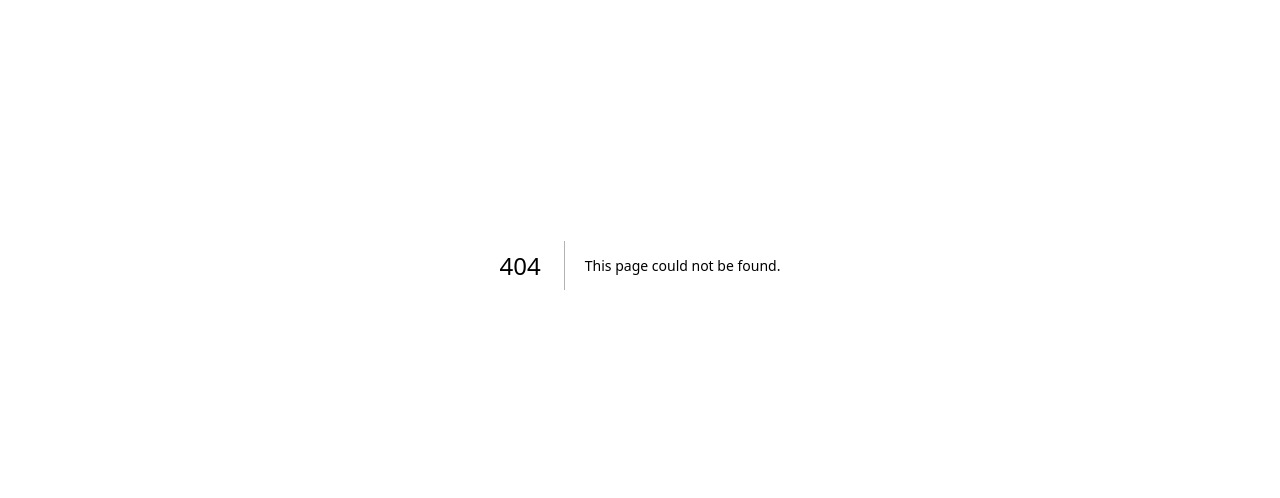
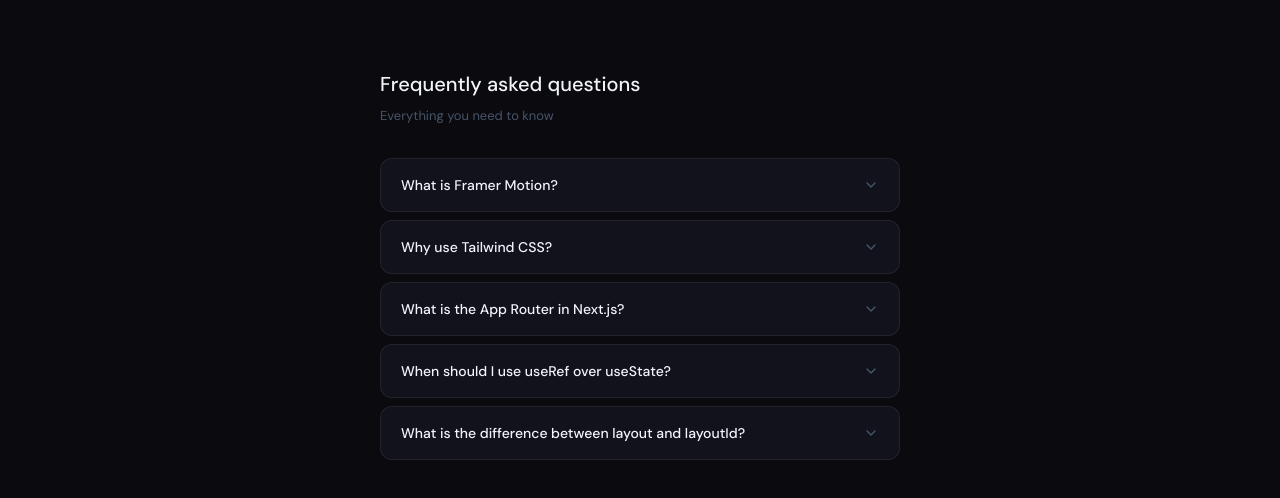
Before and after one commit to YanderuxTea/daily-ui-lab, a Next.js app: page /accordion in a window 1280 px wide. Before the commit this address had no page. Shown: the part 208-706 px from the top of the page. Built offline with nearby package versions, Linux system fonts and the light colour scheme; a web font is replaced by a local one.

Commit message:
Добавлена новая работа: "Аккордеон"

```diff
--- /dev/null
+++ b/app/accordion/page.tsx
@@ -0,0 +1,18 @@
+import AccordionContainer from "@/components/accordion/AccordionContainer";
+import { dm_sans } from "@/lib/font";
+
+export default function APage() {
+  return (
+    <main
+      className={`flex flex-col min-h-screen bg-acc-bg text-acc-text-title w-full items-center justify-center ${dm_sans.className} p-2.5`}
+    >
+      <div className={"flex flex-col w-full max-w-130"}>
+        <p className={"mb-2 text-xl font-medium"}>Frequently asked questions</p>
+        <p className={"mb-8 text-[13px] text-acc-icon"}>
+          Everything you need to know
+        </p>
+      </div>
+      <AccordionContainer />
+    </main>
+  );
+}
--- a/app/file-upload-dropzone/page.tsx
+++ b/app/file-upload-dropzone/page.tsx
@@ -1,7 +1,7 @@
 import { inter } from "@/lib/font";
 import DropzoneFullBlock from "@/components/file-upload-dropzone/DropzoneFullBlock";
 
-export default function page() {
+export default function FUDPage() {
   return (
     <main
       className={`bg-dz-bg min-h-screen w-full ${inter.className} text-dz-text-primary flex items-center justify-center p-2.5`}
--- a/app/globals.css
+++ b/app/globals.css
@@ -57,3 +57,18 @@
     --color-dz-error-bg: #281616;
     --color-dz-info-bg: #161628;
 }
+
+@theme {
+    --color-acc-bg: #0a0a0f;
+    --color-acc-item-bg: #12121c;
+    --color-acc-item-hover: rgba(255, 255, 255, 0.02);
+
+    --color-acc-border: rgba(255, 255, 255, 0.07);
+    --color-acc-border-active: rgba(59, 130, 246, 0.25);
+    --color-acc-divider: rgba(255, 255, 255, 0.06);
+
+    --color-acc-text-title: #f1f5f9;
+    --color-acc-text-content: #64748b;
+    --color-acc-icon: #475569;
+    --color-acc-icon-active: #3b82f6;
+}
--- /dev/null
+++ b/components/accordion/AccordionCard.tsx
@@ -0,0 +1,66 @@
+"use client";
+
+import { AnimatePresence, motion } from "framer-motion";
+import { AccordionData } from "@/data/accordion/accordionData";
+import { ChevronDown } from "lucide-react";
+import { Dispatch, SetStateAction, useRef } from "react";
+
+type Props = {
+  openId: string;
+  setOpenIdAction: Dispatch<SetStateAction<string>>;
+  item: AccordionData;
+};
+export default function AccordionCard({
+  openId,
+  setOpenIdAction,
+  item,
+}: Props) {
+  const contentRef = useRef<HTMLDivElement | null>(null);
+  return (
+    <motion.div
+      onClick={(e) => {
+        if (contentRef.current?.contains(e.target as Node)) {
+          return;
+        }
+        setOpenIdAction((prevState) => {
+          return prevState === item.id ? "" : item.id;
+        });
+      }}
+      layout
+      className={`transition-colors duration-200 bg-acc-item-bg rounded-xl  border ${openId === item.id ? "border-acc-border-active" : "border-acc-border"} flex flex-col divide-y divide-acc-divider overflow-clip`}
+    >
+      <div
+        className={
+          "flex flex-row justify-between w-full transition-colors hover:bg-acc-item-hover cursor-pointer px-5 py-4" +
+          " items-center select-none"
+        }
+      >
+        <p className={"text-sm font-medium"}>{item.title}</p>
+        <motion.span
+          animate={{ rotate: openId === item.id ? 180 : 0 }}
+          transition={{ duration: 0.25, ease: [0.16, 1, 0.3, 1] }}
+          className={`transition-colors duration-200 ${openId === item.id ? "text-acc-icon-active" : "text-acc-icon"}`}
+        >
+          <ChevronDown size={16} />
+        </motion.span>
+      </div>
+      <AnimatePresence>
+        {openId === item.id && (
+          <motion.div
+            ref={contentRef}
+            initial={{ height: 0 }}
+            animate={{ height: "auto" }}
+            exit={{ height: 0, padding: "0, 25px, 0, 25px" }}
+            className={"px-5"}
+          >
+            <p
+              className={"text-acc-text-content text-[13px] leading-[1.7] py-4"}
+            >
+              {item.description}
+            </p>
+          </motion.div>
+        )}
+      </AnimatePresence>
+    </motion.div>
+  );
+}
--- /dev/null
+++ b/components/accordion/AccordionContainer.tsx
@@ -0,0 +1,22 @@
+"use client";
+import { useState } from "react";
+import { accordionData } from "@/data/accordion/accordionData";
+import AccordionCard from "@/components/accordion/AccordionCard";
+
+export default function AccordionContainer() {
+  const [openId, setOpenId] = useState<string>("");
+  return (
+    <div className={"flex flex-col max-w-130 w-full gap-2"}>
+      {accordionData.map((item) => {
+        return (
+          <AccordionCard
+            openId={openId}
+            setOpenIdAction={setOpenId}
+            key={item.id}
+            item={item}
+          />
+        );
+      })}
+    </div>
+  );
+}
--- a/data/LinksUIData.ts
+++ b/data/LinksUIData.ts
@@ -109,4 +109,13 @@ export const linksUIData: LinksUIData[] = [
     stack: ["Next.js", "Tailwind CSS", "Framer"],
     createdAt: getValidDate(28, 4, 2026),
   },
+  {
+    href: "accordion",
+    title: "Аккордеон",
+    devices: ["pc", "mobile"],
+    description:
+      "FAQ-аккордеон с single‑open логикой и плавной анимацией раскрытия.",
+    stack: ["Next.js", "Tailwind CSS", "Framer"],
+    createdAt: getValidDate(29, 4, 2026),
+  },
 ];
--- /dev/null
+++ b/data/accordion/accordionData.ts
@@ -0,0 +1,42 @@
+import { v4 as uuid } from "uuid";
+
+export type AccordionData = {
+  id: string;
+  title: string;
+  description: string;
+};
+export const accordionData: AccordionData[] = [
+  {
+    id: uuid(),
+    title: "What is Framer Motion?",
+    description:
+      "A production-ready motion library for React. It makes animating components trivial with a declarative API -" +
+      " you describe what the animation should look like, not how to implement it step by step.",
+  },
+  {
+    id: uuid(),
+    title: "Why use Tailwind CSS?",
+    description:
+      "Tailwind gives you utility classes that map directly to CSS properties. You style components inline without ever leaving your markup, which speeds up iteration and keeps styles co-located with structure.",
+  },
+  {
+    id: uuid(),
+    title: "What is the App Router in Next.js?",
+    description:
+      "The App Router is built on React Server Components and introduces a new file-system based routing model. It enables layouts, nested routing, streaming, and server-side data fetching with less boilerplate.",
+  },
+  {
+    id: uuid(),
+    title: "When should I use useRef over useState?",
+    description:
+      "Use useRef when you need to store a value that persists across renders but should not trigger a re-render" +
+      " when it changes - like a timer ID, a DOM reference, or a previous value cache.",
+  },
+  {
+    id: uuid(),
+    title: "What is the difference between layout and layoutId?",
+    description:
+      "layout animates the element itself when its size or position changes within the same render. layoutId shares" +
+      " animation state between two separate elements across different renders - useful for shared element transitions like tab indicators.",
+  },
+];
```
Also changed, not shown: 2 other files (tests, documents, lock files or other folders).
